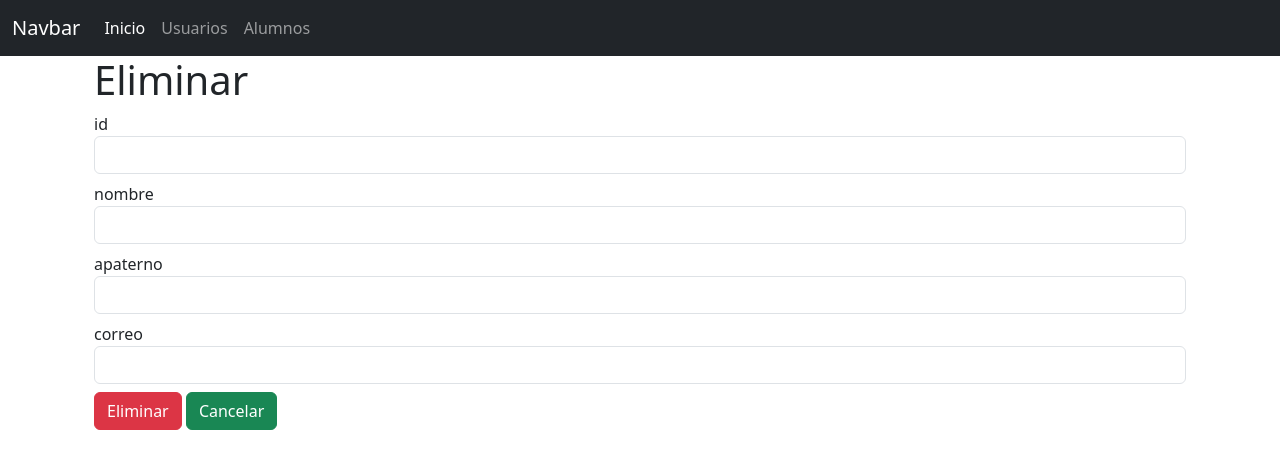
After one commit to IDGS-803-20000810/Flask_BD_IDGS803, a Flask app: template templates/eliminar.html in a window 1280 px wide. The commit adds this page. Shown: the top 469 px of the page. Run offline with Flask 3, Linux system fonts and the light colour scheme; the template is opened without the code that fills it: values that come from a table or form of the project are taken from there, others are empty; some libraries are stand-ins or nearby versions.

Commit message:
ABC_Empleados

```diff
--- a/main.py
+++ b/main.py
@@ -28,6 +28,49 @@ def index():
         db.session.commit()
 
     return render_template("index.html",form=alum_form)
+
+@app.route("/eliminar",methods=["GET", "POST"])
+def eliminar():
+    alum_form=forms.UsersForm2(request.form)
+    if request.method == "GET":
+        id=request.args.get('id')
+        alum1=db.session.query(Alumnos).filter(Alumnos.id==id).first()
+        alum_form.id.data=request.args.get('id')
+        alum_form.nombre.data=alum1.nombre
+        alum_form.apaterno.data=alum1.apaterno
+        alum_form.email.data=alum1.email
+    if request.method == "POST" :
+        id=alum_form.id.data
+        alum=Alumnos.query.get(id)
+        db.session.delete(alum)
+        db.session.commit()
+        return redirect('ABC_Completo')
+
+    return render_template('eliminar.html',form=alum_form)
+
+@app.route("/modificar",methods=["GET", "POST"])
+def modificar():
+    alum_form=forms.UsersForm2(request.form)
+    if request.method == "GET":
+        id=request.args.get('id')
+        alum1=db.session.query(Alumnos).filter(Alumnos.id==id).first()
+        alum_form.id.data=request.args.get('id')
+        alum_form.nombre.data=alum1.nombre
+        alum_form.apaterno.data=alum1.apaterno
+        alum_form.email.data=alum1.email
+    if request.method == "POST" :
+        id=alum_form.id.data
+        alum1=db.session.query(Alumnos).filter(Alumnos.id==id).first()
+        alum1.nombre=alum_form.nombre.data
+        alum1.apaterno=alum_form.apaterno.data
+        alum1.email=alum_form.email.data
+        db.session.add(alum1)
+        db.session.commit()
+        return redirect('ABC_Completo')
+
+    return render_template('modificar.html',form=alum_form)
+
+
 
 @app.route("/ABC_Completo", methods=["GET", "POST"])
 def ABC_Completo():
--- a/templates/ABC_Completo.html
+++ b/templates/ABC_Completo.html
@@ -25,8 +25,8 @@
                     <td>{{alum.nombre}}</td>
                     <td>{{alum.apaterno}}</td>
                     <td>{{alum.email}}</td>
-                    <td><a href='eliminar.html?id={{alum.id}}' class="btn btn-danger">Eliminar</a></td>
-                    <td><a href='modificar.html?id={{alum.id}}' class="btn btn-warning">Modificar</a></td>
+                    <td><a href='eliminar?id={{alum.id}}' class="btn btn-danger">Eliminar</a></td>
+                    <td><a href='modificar?id={{alum.id}}' class="btn btn-warning">Modificar</a></td>
 
                 </tr>
                 {% endfor %}
--- /dev/null
+++ b/templates/eliminar.html
@@ -0,0 +1,37 @@
+{% extends 'layout.html' %}
+
+{% block content %}
+{% from "_macros.html" import render_field %}
+
+<div class="container">
+    <h1>Eliminar</h1>
+
+    <div class="row">
+        <form name="registro" action="/eliminar" id="eliminar" method="post">
+            <div class="row control-group">
+                <div class="form-group col-sm-12 controls">
+                    {{render_field(form.id,class="form-control")}}
+                </div>
+            </div>
+            <div class="row control-group">
+                <div class="form-group col-sm-12 controls">
+                    {{render_field(form.nombre,class="form-control")}}
+                </div>
+            </div>
+            <div class="row control-group">
+                <div class="form-group col-sm-12 controls">
+                    {{render_field(form.apaterno,class="form-control")}}
+                </div>
+            </div>
+            <div class="row control-group">
+                <div class="form-group col-sm-12 controls">
+                    {{render_field(form.email,class="form-control")}}
+                </div>
+            </div>
+            <input type="hidden" name="csrf_token" value="{{csrf_token()}}">
+            <input class="btn btn-danger" type="submit" id="eliminar" name="eliminar" value="Eliminar">
+            <a href="ABC_Completo" class="btn btn-success">Cancelar</a>
+        </form>
+    </div>
+</div>
+{% endblock content %}
--- a/templates/index.html
+++ b/templates/index.html
@@ -1,5 +1,5 @@
+
 {% extends 'layout.html' %}
-
 
 {% block content %}
   {% from "_macros.html" import render_field %}
```
Also changed, not shown: templates/modificar.html (added, +36 -0 lines).
